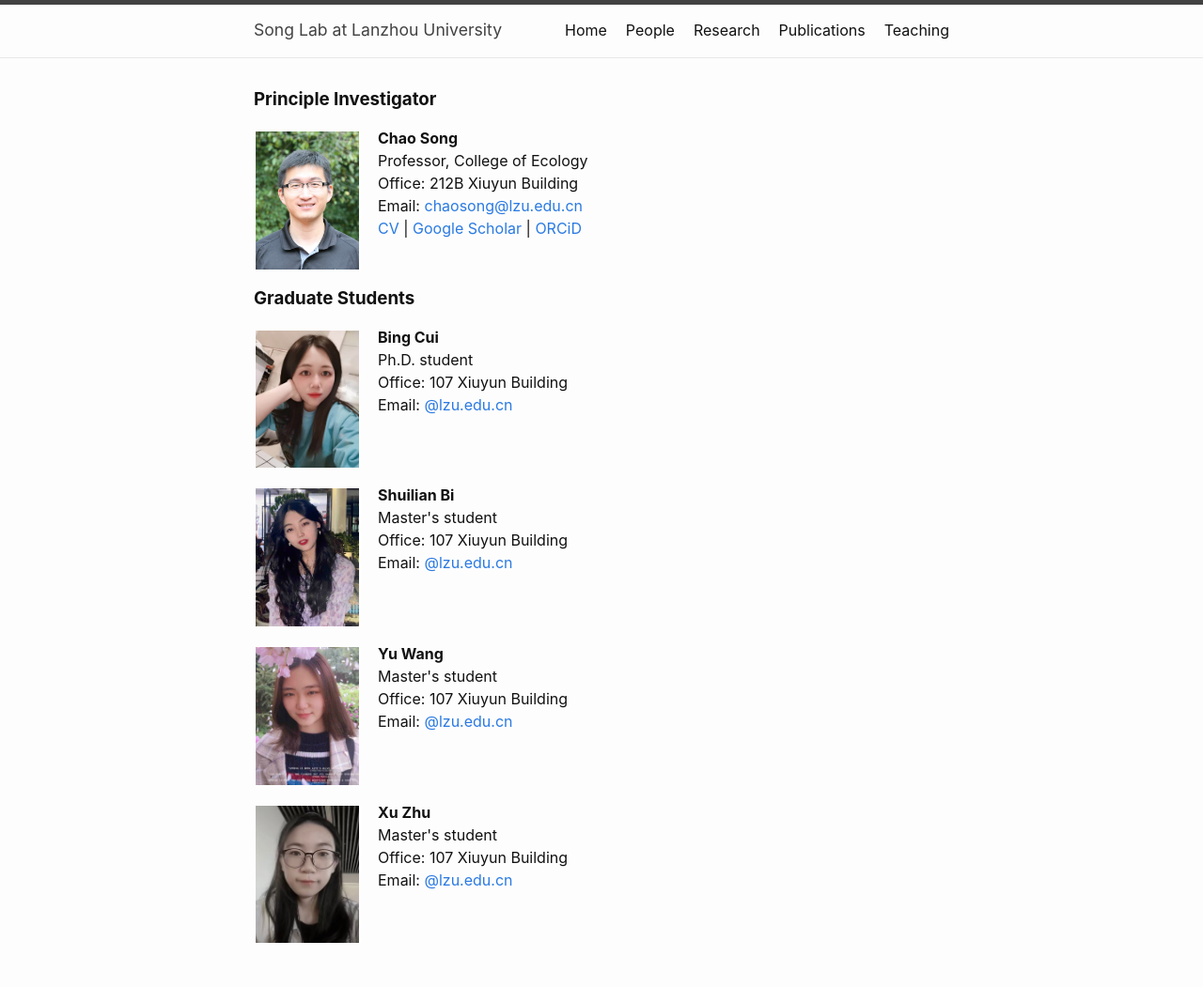
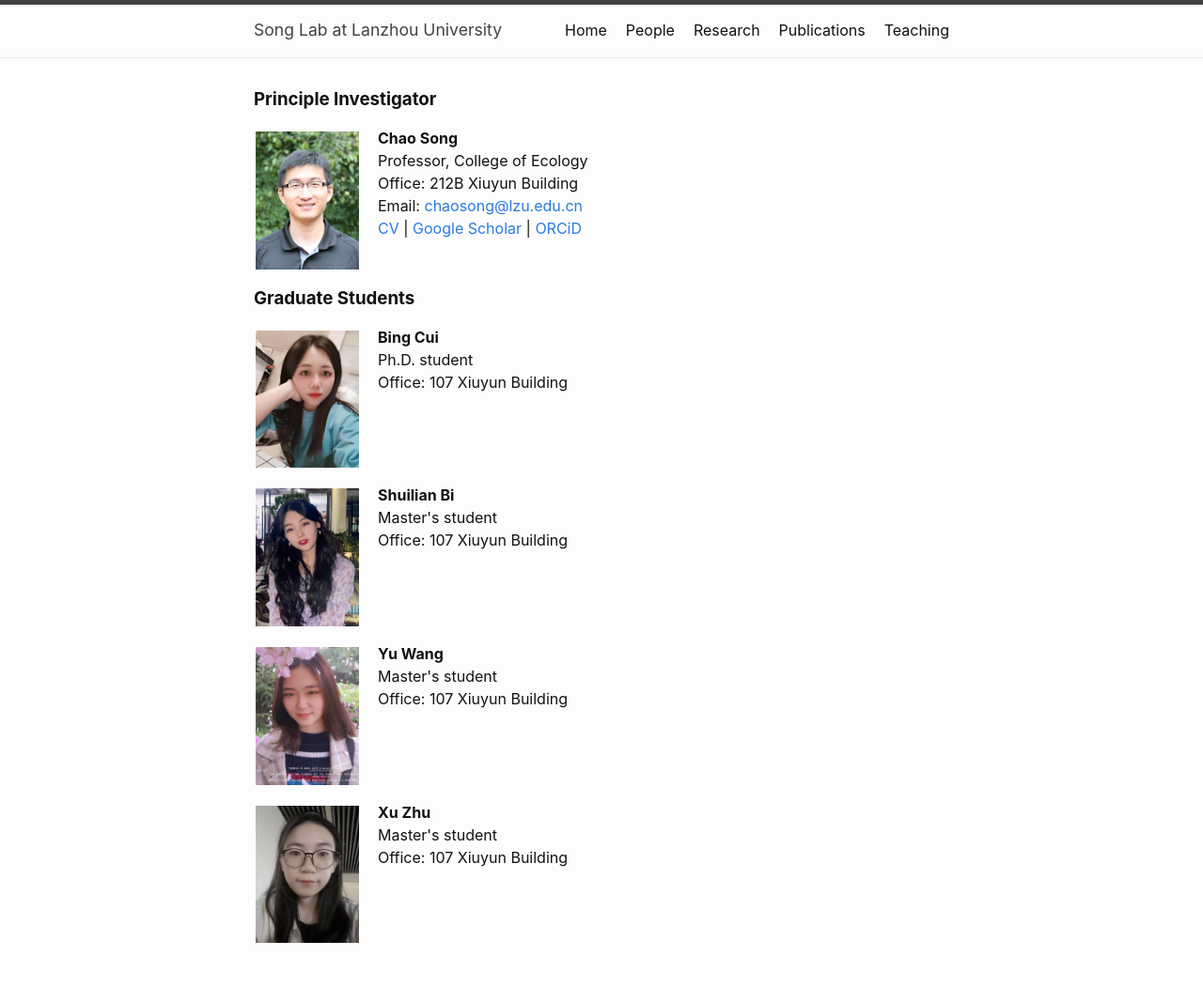
Before and after one commit to chaosonglab/chaosonglab.github.io, a Jekyll site: the page built from people.md, in a window 1280 px wide. Shown: the whole page at 94% size. Built offline with Jekyll 4.4.1, drawn with Linux system fonts in a browser that asks for light colours.

Commit message:
Update people.md

```diff
--- a/people.md
+++ b/people.md
@@ -22,7 +22,6 @@ Email: <a href="mailto: chaosong@lzu.edu.cn">chaosong@lzu.edu.cn</a><br>
 <b>Bing Cui</b><br>
 Ph.D. student<br>
 Office: 107 Xiuyun Building <br>
-Email: <a href="mailto: @lzu.edu.cn">@lzu.edu.cn</a><br>
 <br clear="left"/></p>
 
 <p><img align="left" src="/files/Bi_profile.jpg" width="110" style="margin:5px 20px 2px 2px;"/>
@@ -30,7 +29,6 @@ Email: <a href="mailto: @lzu.edu.cn">@lzu.edu.cn</a><br>
 <b>Shuilian Bi</b><br>
 Master's student<br>
 Office: 107 Xiuyun Building <br>
-Email: <a href="mailto: @lzu.edu.cn">@lzu.edu.cn</a><br>
 <br clear="left"/></p>
 
 <p><img align="left" src="/files/Wang_profile.jpg" width="110" style="margin:5px 20px 2px 2px;"/>
@@ -38,7 +36,6 @@ Email: <a href="mailto: @lzu.edu.cn">@lzu.edu.cn</a><br>
 <b>Yu Wang</b><br>
 Master's student<br>
 Office: 107 Xiuyun Building <br>
-Email: <a href="mailto: @lzu.edu.cn">@lzu.edu.cn</a><br>
 <br clear="left"/></p>
 
 <p><img align="left" src="/files/Zhu_profile.jpg" width="110" style="margin:5px 20px 2px 2px;"/>
@@ -46,5 +43,4 @@ Email: <a href="mailto: @lzu.edu.cn">@lzu.edu.cn</a><br>
 <b>Xu Zhu</b><br>
 Master's student<br>
 Office: 107 Xiuyun Building <br>
-Email: <a href="mailto: @lzu.edu.cn">@lzu.edu.cn</a><br>
 <br clear="left"/></p>
```
